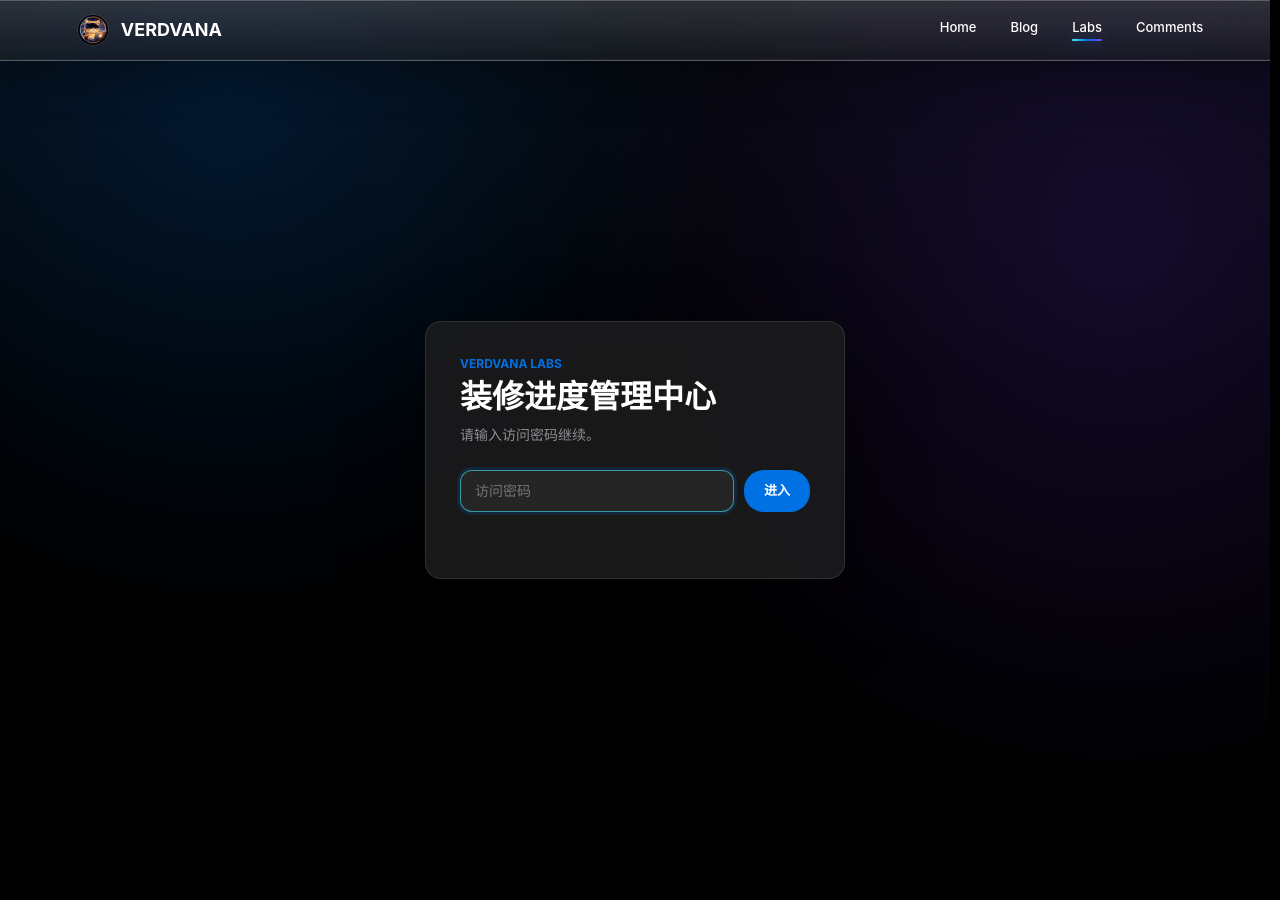
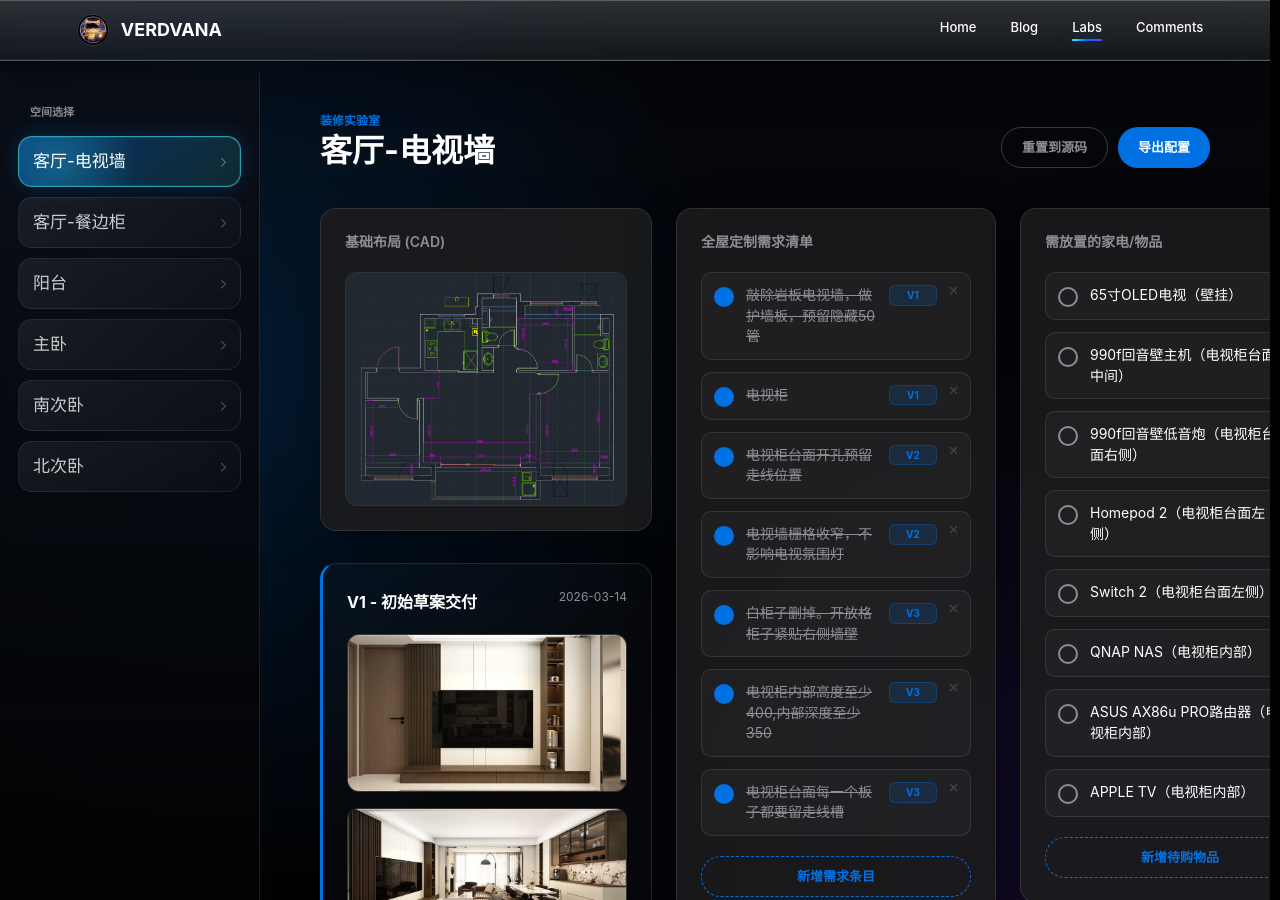
Before and after one commit to Verdvana/Verdvana.github.io, a Jekyll site: the page built from labs/renovation.html, in a window 1280 px wide and 900 px high. Built offline with Jekyll 4.4.1, drawn with Linux system fonts in a browser that asks for light colours; comment, search, counter and statistics services are not loaded; some of the changed lines change nothing that is shown; some of the changed text lies outside the part shown.

Commit message:
移除密码保护功能，简化装修进度管理中心的访问流程

```diff
--- a/labs/renovation.html
+++ b/labs/renovation.html
@@ -9,21 +9,8 @@
 
 <div class="lab-page">
 
-    <section class="password-gate" id="passwordGate">
-        <form class="password-card" id="passwordForm">
-            <div class="password-kicker">VERDVANA Labs</div>
-            <h1>装修进度管理中心</h1>
-            <p>请输入访问密码继续。</p>
-            <div class="password-row">
-                <input id="passwordInput" type="password" autocomplete="current-password" placeholder="访问密码" autofocus>
-                <button class="btn" type="submit">进入</button>
-            </div>
-            <div class="password-error" id="passwordError" aria-live="polite"></div>
-        </form>
-    </section>
-
 <!-- Main Navigation -->
-    <div class="app-container" id="renovationApp" hidden>
+    <div class="app-container" id="renovationApp">
         <!-- Sidebar Navigation -->
         <aside>
             <div class="nav-label">空间选择</div>
@@ -487,9 +474,6 @@
     </script>
 
     <script>
-        const ACCESS_SESSION_KEY = 'renovation_access_granted';
-        const ACCESS_PASSWORD_HASH = '729b48470d03d8bfbdb9e271e98370c27af675f95859ccfbf6044e80b00c545a';
-
         // Load data from localStorage if available, else use default projectData
         const STORAGE_KEY = 'renovation_hub_data';
         const SHARED_CAD_PATH = '/labs/renovation/assets/CAD.png';
@@ -503,45 +487,6 @@
 
         let renovationData = normalizeProjectData(JSON.parse(localStorage.getItem(STORAGE_KEY)) || window._defaultProjectData);
         let currentRoom = Object.keys(renovationData)[0];
-
-        async function sha256(text) {
-            const bytes = new TextEncoder().encode(text);
-            const hash = await crypto.subtle.digest('SHA-256', bytes);
-            return Array.from(new Uint8Array(hash)).map(byte => byte.toString(16).padStart(2, '0')).join('');
-        }
-
-        function unlockPage() {
-            document.getElementById('passwordGate').hidden = true;
-            document.getElementById('renovationApp').hidden = false;
-            init();
-        }
-
-        function initPasswordGate() {
-            if (sessionStorage.getItem(ACCESS_SESSION_KEY) === 'true') {
-                unlockPage();
-                return;
-            }
-
-            const form = document.getElementById('passwordForm');
-            const input = document.getElementById('passwordInput');
-            const error = document.getElementById('passwordError');
-
-            form.addEventListener('submit', async event => {
-                event.preventDefault();
-                error.textContent = '';
-                const digest = await sha256(input.value);
-
-                if (digest === ACCESS_PASSWORD_HASH) {
-                    sessionStorage.setItem(ACCESS_SESSION_KEY, 'true');
-                    unlockPage();
-                    return;
-                }
-
-                input.value = '';
-                input.focus();
-                error.textContent = '密码不正确，请重试。';
-            });
-        }
 
         function init() {
             renderNav();
@@ -770,6 +715,6 @@
             }
         }
 
-        window.onload = initPasswordGate;
+        window.onload = init;
     </script>
 </div>
```
